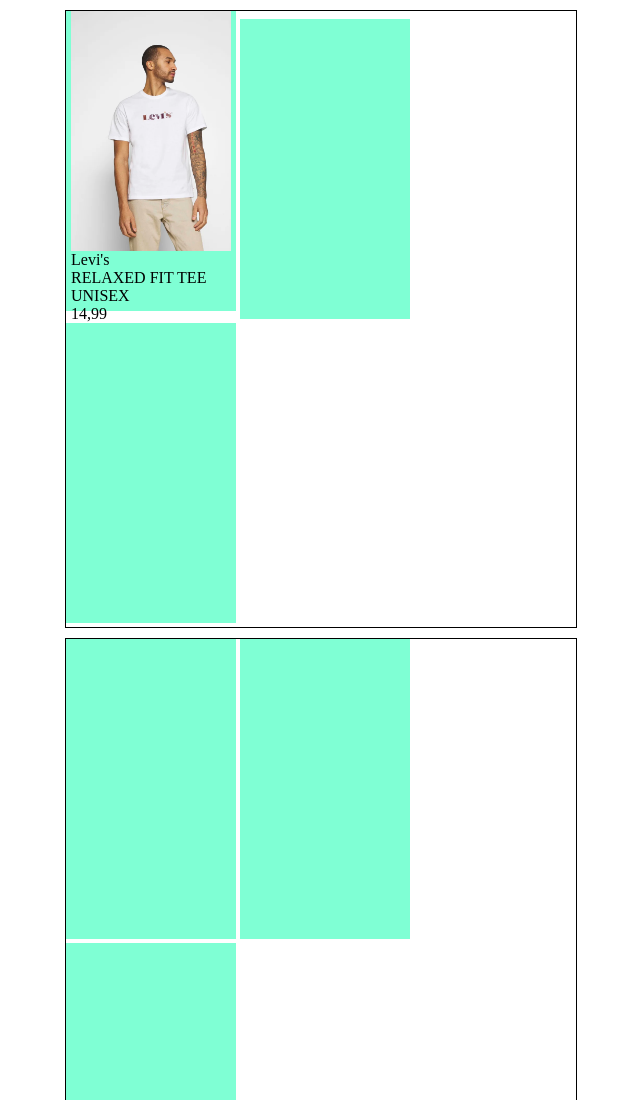
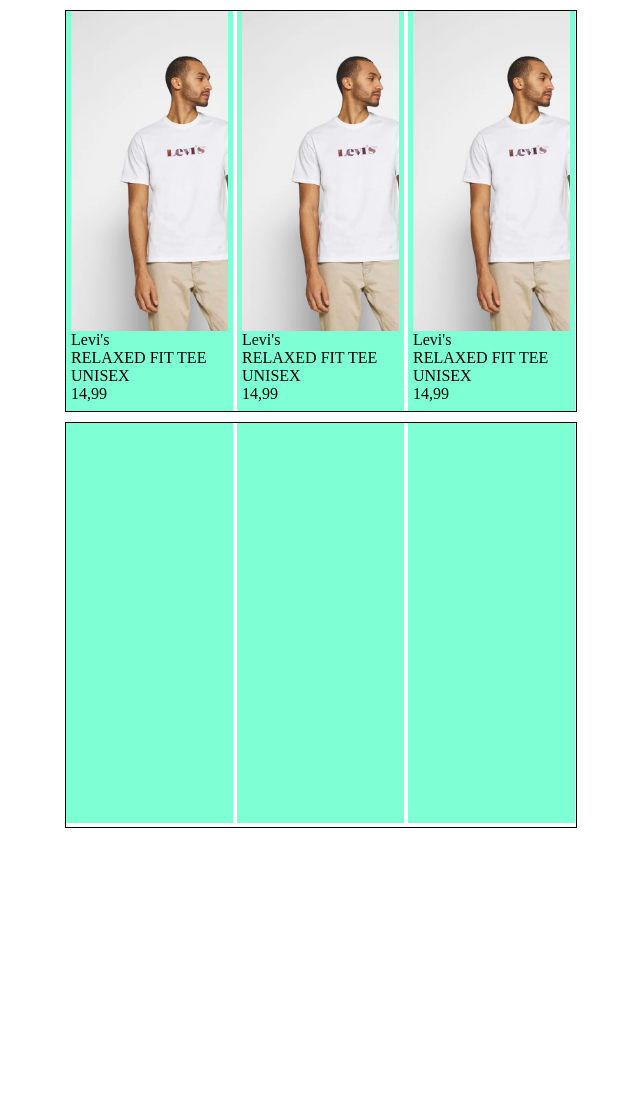
Before and after one commit to AndreaZanfretta/html-css-boolando, a plain HTML site: page index.html in a window 1280 px wide. Shown: the top 1100 px of the page, without its empty margins (319-959 px from the left). After the commit the page ends 828 px from the top, so only its background shows below. Drawn offline with Linux system fonts and the light colour scheme.

Commit message:
html aggiustato

```diff
--- a/css/style.css
+++ b/css/style.css
@@ -27,8 +27,8 @@
 }
 
 .cards{
-    height: 300px;
-    width: 33.3%;
+    height: 400px;
+    width: calc((100% / 3) - 3px);
     padding: 0 5px;
     background-color: aquamarine;
     display: inline-block;
--- a/index.html
+++ b/index.html
@@ -22,10 +22,26 @@
                 </div>
             </div>
             <div class="cards">
+                <div class="foto">
+                    <!-- img class="default-pic" src="img/1.webp" alt="capo1"> -->
+                </div>
 
+                <div class="texts">
+                    <div class="brand">Levi's</div>
+                    <div class="name">RELAXED FIT TEE UNISEX</div>
+                    <div class="cost">14,99</div>
+                </div>
             </div>
             <div class="cards">
+                <div class="foto">
+                    <!-- img class="default-pic" src="img/1.webp" alt="capo1"> -->
+                </div>
 
+                <div class="texts">
+                    <div class="brand">Levi's</div>
+                    <div class="name">RELAXED FIT TEE UNISEX</div>
+                    <div class="cost">14,99</div>
+                </div>
             </div>
         </div>
 
```
